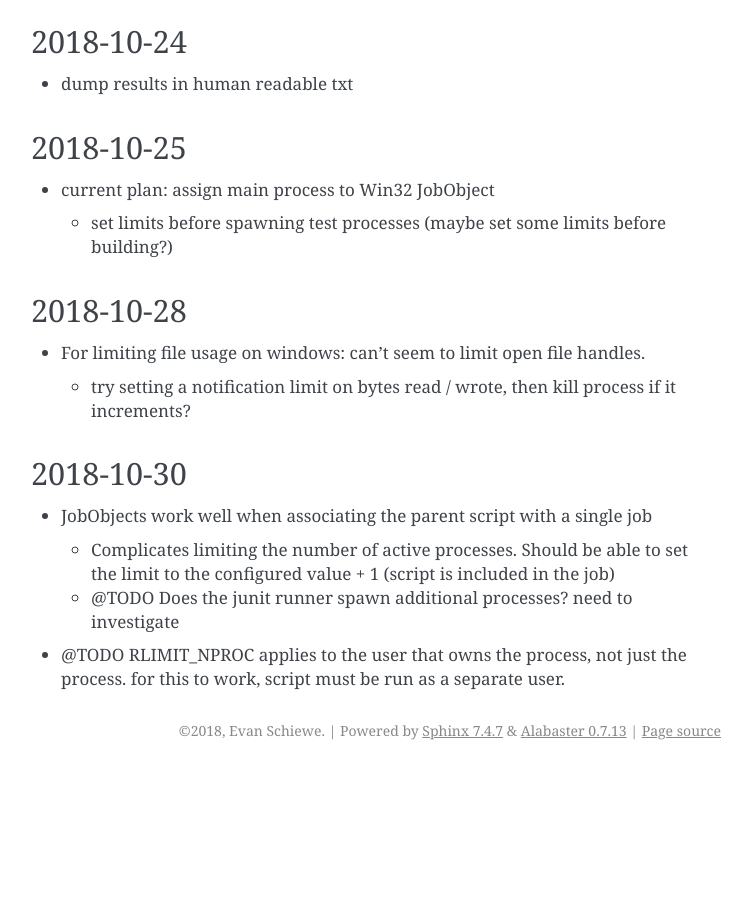
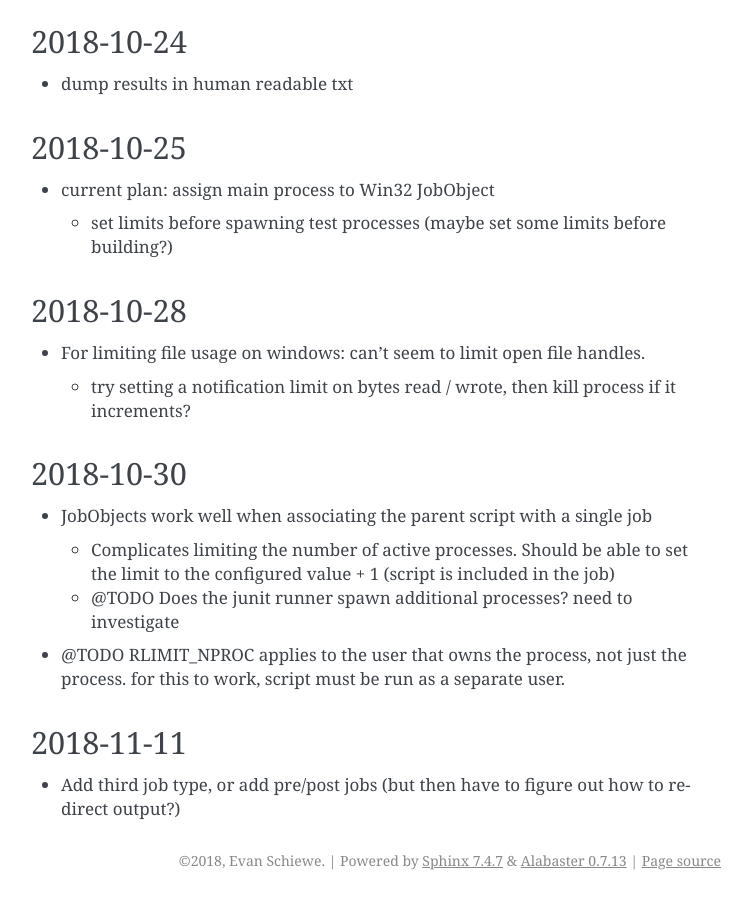
Before and after one commit to Wieschie/autograder, a Sphinx documentation site: the page built from docs/development.md, in a window 1280 px wide and 900 px high, scrolled down 2962 px. Shown: the whole window, without its empty margins (389-1141 px from the left). Built offline with Sphinx 7.4.7, drawn with Linux system fonts in a browser that asks for light colours; pages that are not in the unit, such as notebooks, are missing from menus; before the commit the page ends 3732 px from its top, so only the background shows below that.

Commit message:
Notes on test types.

```diff
--- a/docs/development.md
+++ b/docs/development.md
@@ -93,3 +93,6 @@
   * Complicates limiting the number of active processes.  Should be able to set the limit to the configured value + 1 (script is included in the job)
   * @TODO Does the junit runner spawn additional processes?  need to investigate
 * @TODO RLIMIT_NPROC applies to the user that owns the process, not just the process.  for this to work, script must be run as a separate user.
+
+## 2018-11-11
+* Add third job type, or add pre/post jobs (but then have to figure out how to redirect output?)
```
